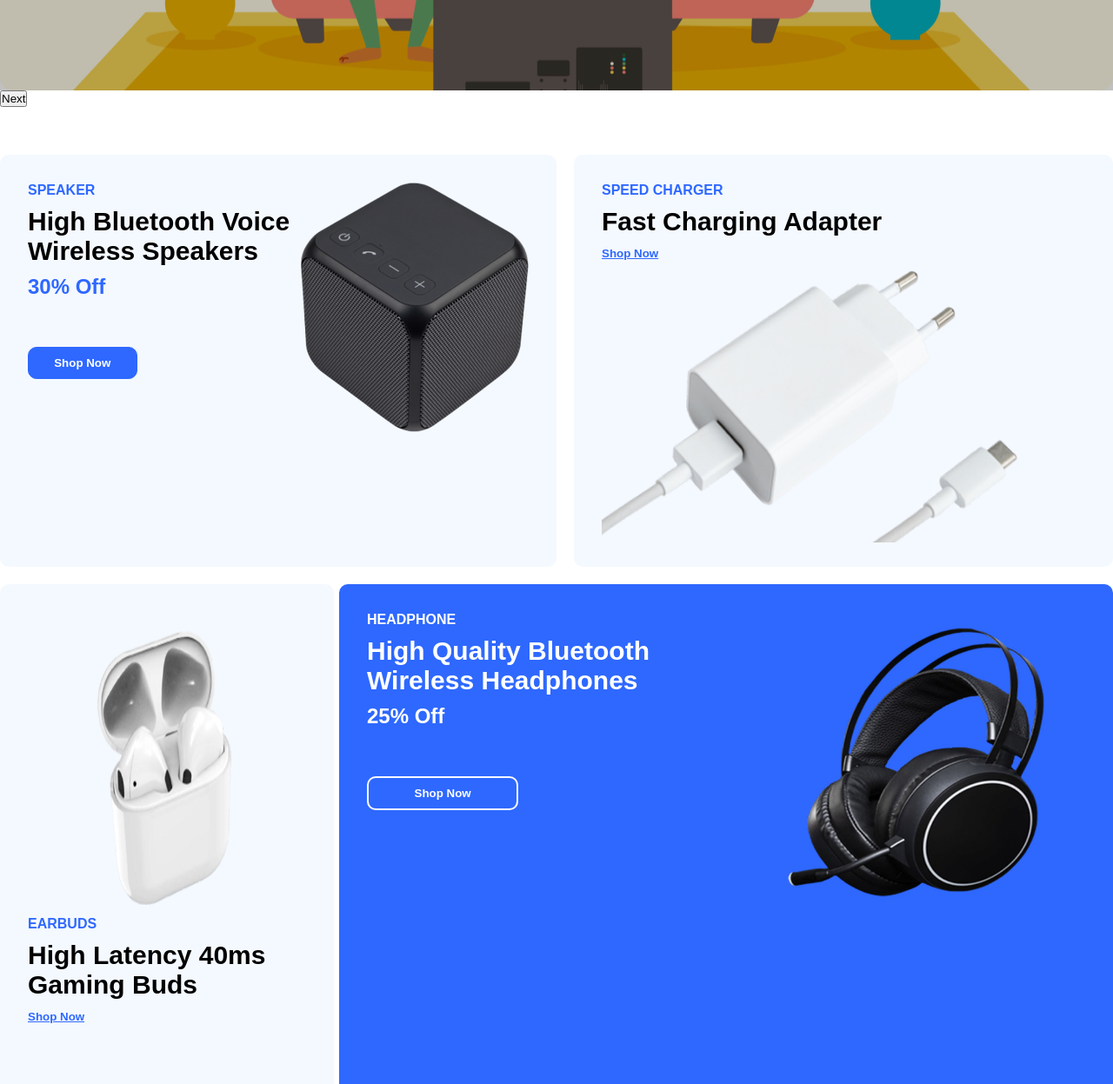
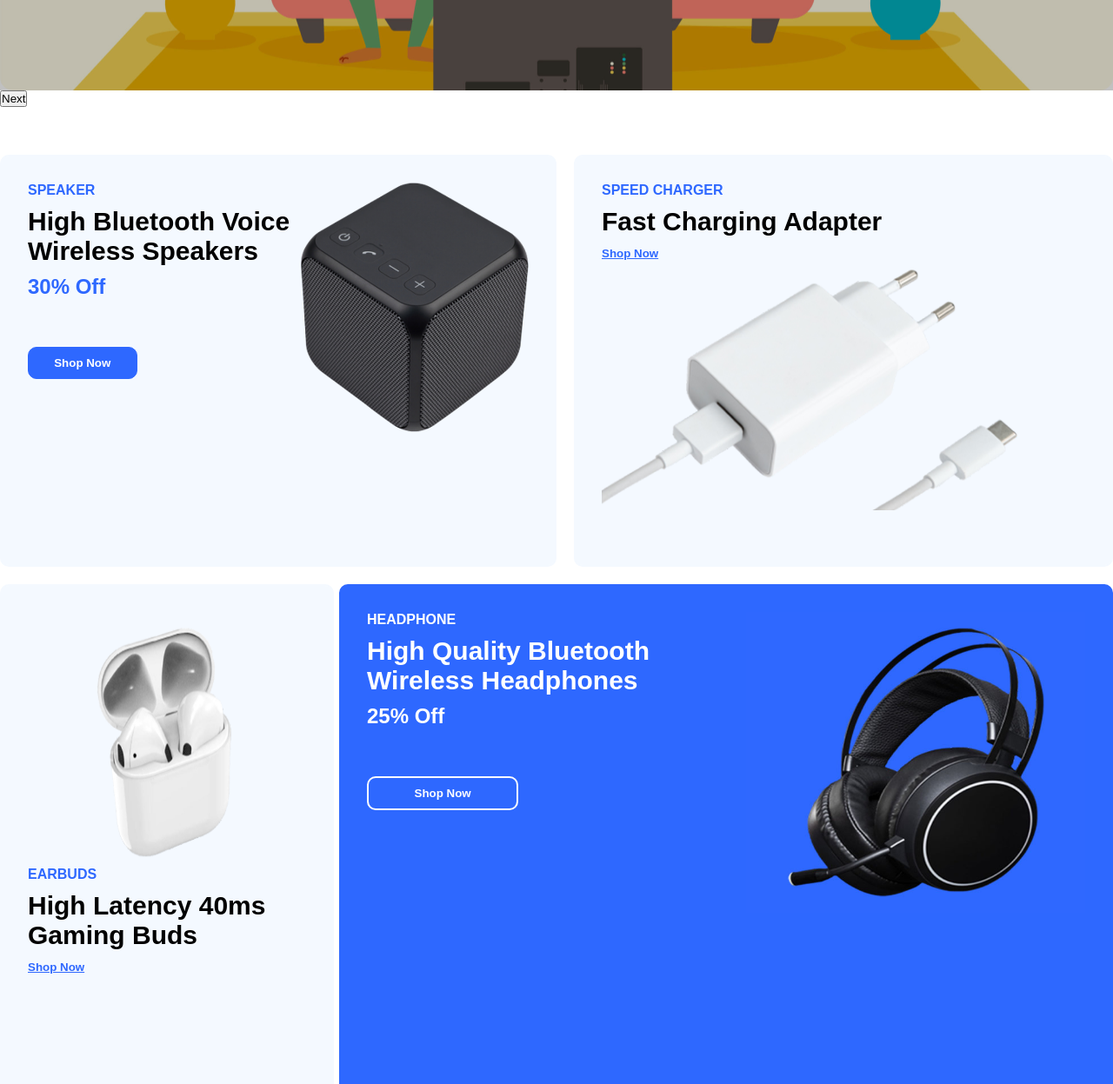
Before and after one commit to AYOUB-CHEBOURK/gander-ecommerce, a React (Vite) app: page / in a window 1280 px wide. Shown: the part 1554-2801 px from the top of the page at 87% size. Built offline with nearby package versions, Linux system fonts and the light colour scheme.

Commit message:
add style css

```diff
--- a/src/components/section/bannerCategory.css
+++ b/src/components/section/bannerCategory.css
@@ -85,7 +85,7 @@
 
 .banner-category .box2 img{
     width: 90%;
-    height: 79%;
+    height: 70%;
 }
 
 .banner-category .box2 button{
@@ -108,7 +108,7 @@
 
 .banner-category .box3 img{
     width: 100%;
-    height: 60%;
+    height: 50%;
 }
 
 .banner-category .box3:hover{
@@ -196,8 +196,18 @@
         height: 100%;
     }
 
+    .banner-category .box2 img{
+        width: 90%;
+        height: 79%;
+    }
+
     .banner-category .box3{
         width: 100%;
+    }
+
+    .banner-category .box3 img{
+        width: 100%;
+        height: 60%;
     }
 
     .banner-category .box4{
```
